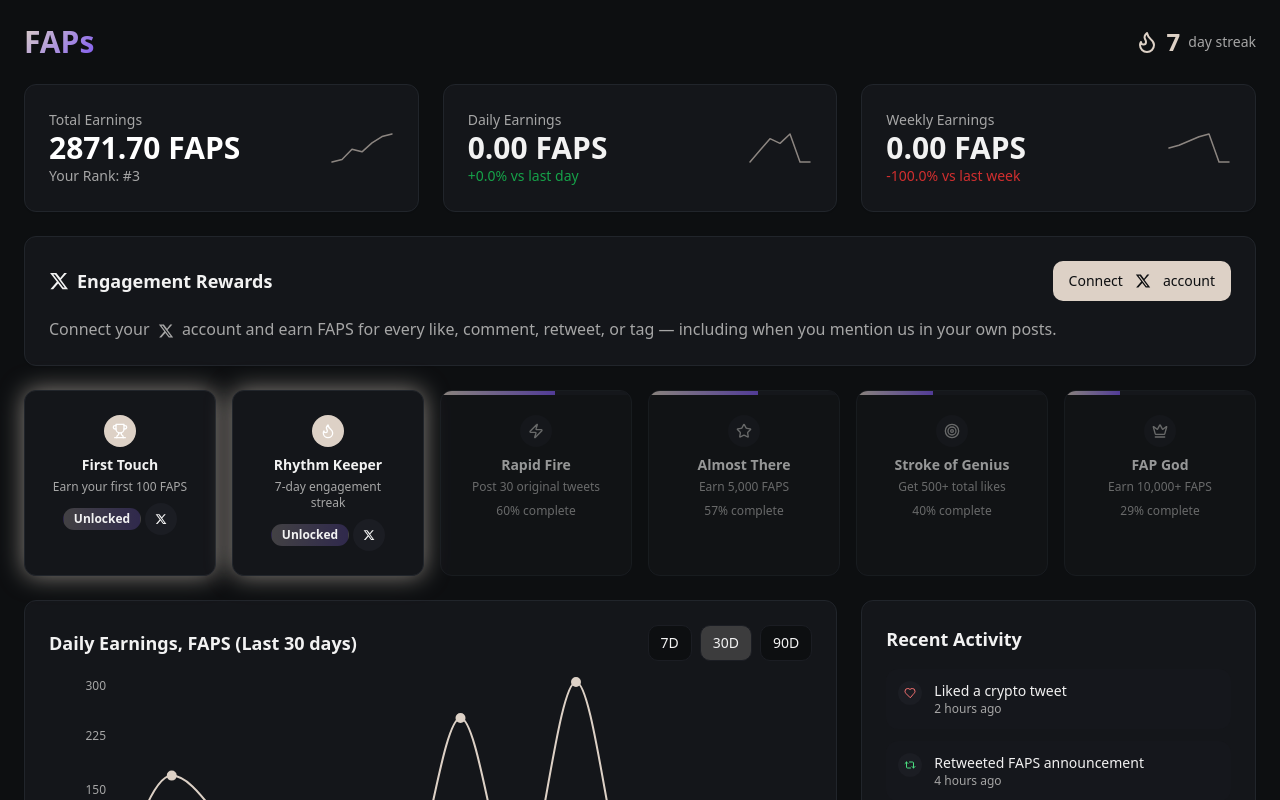
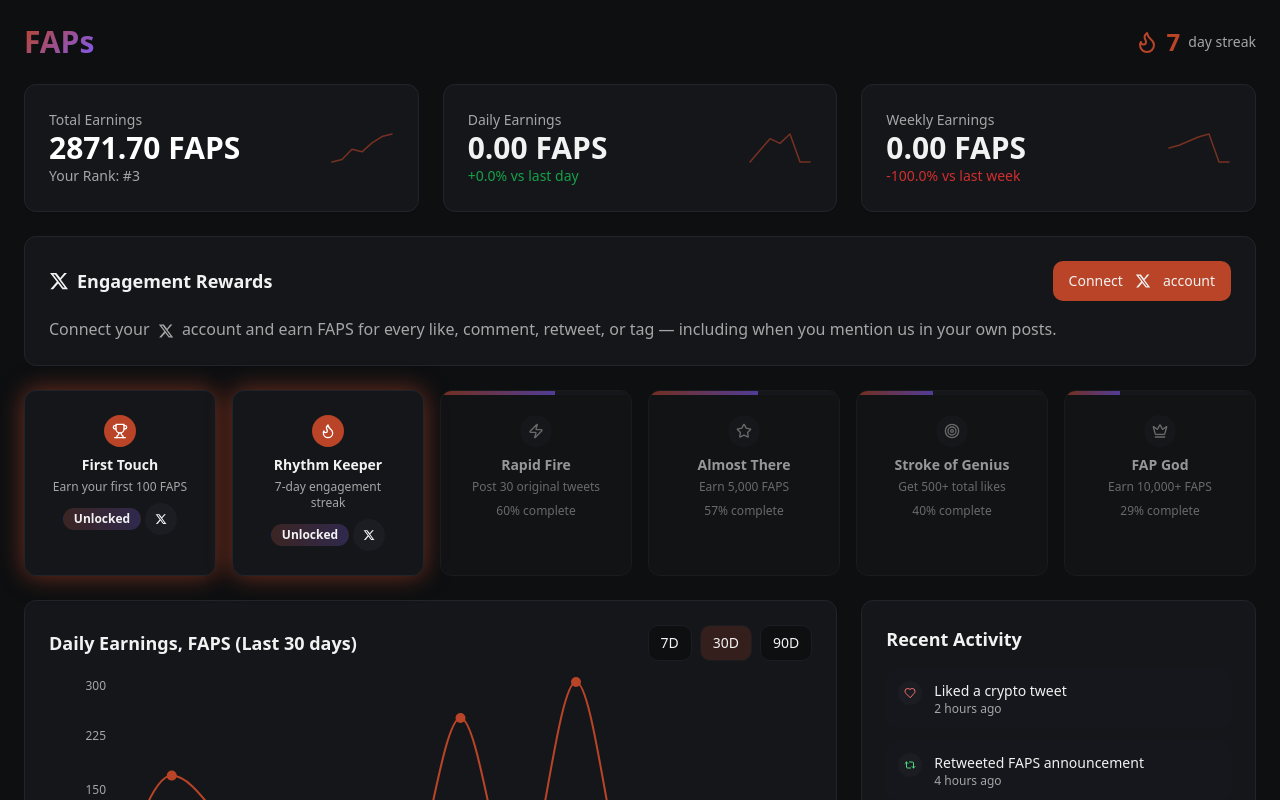
Before and after one commit to rohantomar95/tweet-fapsa-funhouse, a React (Vite) app: page / in a window 1280 px wide. Shown: the top 800 px of the page. Built offline with nearby package versions, Linux system fonts and the light colour scheme.

Commit message:
Update color scheme
Use rust-like color in the design.

```diff
--- a/src/index.css
+++ b/src/index.css
@@ -19,9 +19,9 @@ All colors MUST be HSL.
     --popover: 220 13% 9%;
     --popover-foreground: 0 0% 95%;
 
-    /* FAPS brand colors - custom beige and purple theme */
-    --primary: 31 25% 82%;  /* Custom beige color #DBCFC5 */
-    --primary-foreground: 220 13% 6%;
+    /* FAPS brand colors - rust and purple theme */
+    --primary: 12 65% 44%;  /* Rust color */
+    --primary-foreground: 0 0% 95%;
 
     --secondary: 220 13% 12%;
     --secondary-foreground: 0 0% 95%;
@@ -37,17 +37,17 @@ All colors MUST be HSL.
 
     --border: 220 13% 15%;
     --input: 220 13% 12%;
-    --ring: 31 25% 82%;
+    --ring: 12 65% 44%;
 
     --radius: 0.75rem;
 
-    /* FAPS specific design tokens - custom beige colors */
-    --faps-primary: 31 25% 82%;    /* Custom beige color #DBCFC5 */
+    /* FAPS specific design tokens - rust colors */
+    --faps-primary: 12 65% 44%;    /* Rust color */
     --faps-secondary: 255 85% 65%; /* Purple accent */
     --faps-accent: 255 85% 65%;    /* Purple for buttons */
     --faps-success: 142 76% 36%;
-    --faps-warning: 31 25% 82%;    /* Beige for consistency */
-    --faps-chart: 31 25% 82%;
+    --faps-warning: 12 65% 44%;    /* Rust for consistency */
+    --faps-chart: 12 65% 44%;
 
     /* Enhanced gradients for prominence */
     --gradient-primary: linear-gradient(135deg, hsl(var(--faps-primary)), hsl(var(--faps-secondary)));
@@ -82,8 +82,8 @@ All colors MUST be HSL.
     --popover: 220 13% 9%;
     --popover-foreground: 0 0% 95%;
 
-    --primary: 31 25% 82%;
-    --primary-foreground: 220 13% 6%;
+    --primary: 12 65% 44%;
+    --primary-foreground: 0 0% 95%;
 
     --secondary: 220 13% 12%;
     --secondary-foreground: 0 0% 95%;
@@ -99,16 +99,16 @@ All colors MUST be HSL.
 
     --border: 220 13% 15%;
     --input: 220 13% 12%;
-    --ring: 31 25% 82%;
+    --ring: 12 65% 44%;
 
     --sidebar-background: 220 13% 9%;
     --sidebar-foreground: 0 0% 95%;
-    --sidebar-primary: 31 25% 82%;
-    --sidebar-primary-foreground: 220 13% 6%;
+    --sidebar-primary: 12 65% 44%;
+    --sidebar-primary-foreground: 0 0% 95%;
     --sidebar-accent: 220 13% 12%;
     --sidebar-accent-foreground: 0 0% 95%;
     --sidebar-border: 220 13% 15%;
-    --sidebar-ring: 31 25% 82%;
+    --sidebar-ring: 12 65% 44%;
   }
 }
 
```
